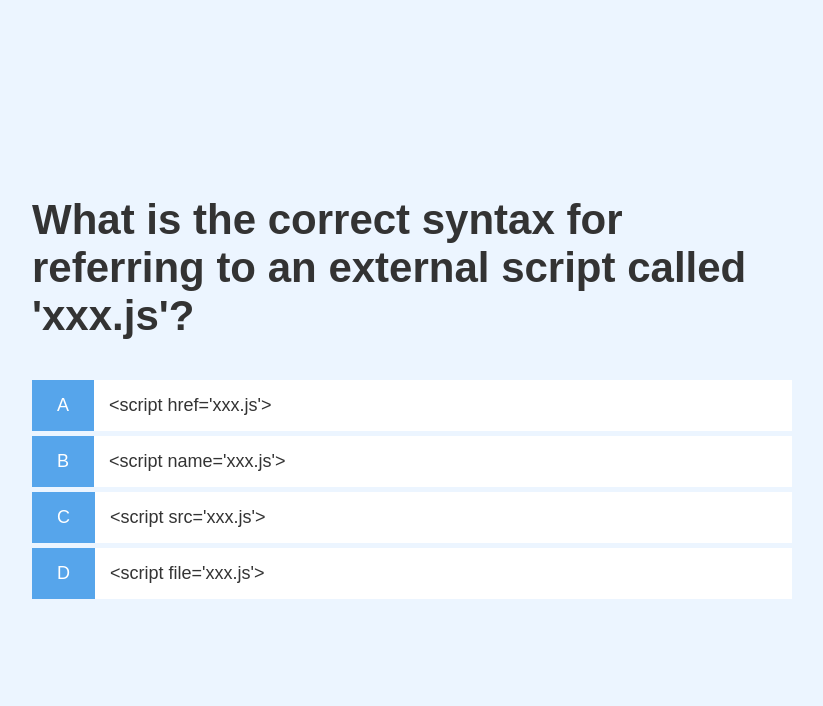
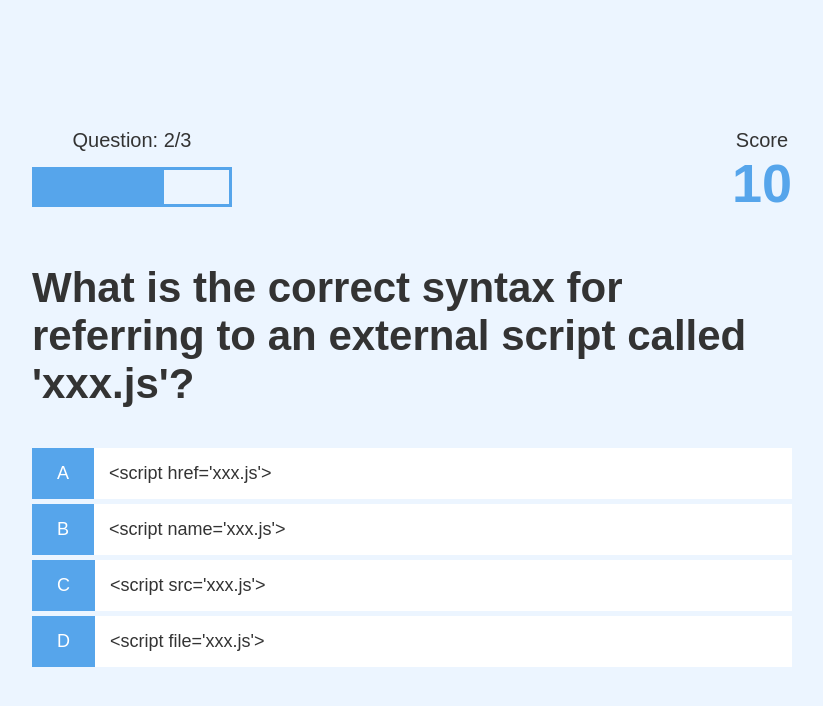
Before and after one commit to prathi736/quiz-app, a plain HTML site: page game.html in a window 1280 px wide. Both pictures are taken after a click on the element "<script>". Shown: the whole page, without its empty margins (228-1051 px from the left). Drawn offline with Linux system fonts and the light colour scheme.

Commit message:
modified files

```diff
--- a/game.css
+++ b/game.css
@@ -24,3 +24,40 @@
     padding: 1.5rem;
     width: 100%;
 }
+
+.correct {
+    background-color: #28a745;
+}
+
+.incorrect {
+    background-color: #dc3545;
+}
+
+/* HUD display */
+
+#hud {
+    display: flex;
+    justify-content: space-between;
+}
+
+.hud-prefix {
+    text-align: center;
+    font-size: 2rem;
+}
+
+.hud-main-text {
+    text-align: center;
+}
+
+#progressBar {
+    width: 20rem;
+    height: 4rem;
+    border: 0.3rem solid #56a5eb;
+    margin-top: 1.5rem;
+}
+
+#progressBarFull {
+    height: 3.4rem;
+    background-color: #56a5eb;
+    width: 0%;
+}
--- a/game.html
+++ b/game.html
@@ -10,6 +10,24 @@
 <body>
     <div class="container">
         <div id="game" class="justify-center flex-column">
+            <div id="hud">
+                <div id="hud-item">
+                    <p id="progressText" class="hud-prefix">
+                        Question
+                    </p>
+                    <div id="progressBar">
+                        <div id="progressBarFull"></div>
+                    </div>
+                </div>
+                <div id="hud-item">
+                    <p class="hud-prefix">
+                        Score
+                    </p>
+                    <h1 class="hud-main-text" id="score">
+                        0
+                    </h1>
+                </div>
+            </div>
             <h2 id="question">What is the answer to this question?</h2>
             <div class="choice-container">
                 <p class="choice-prefix">A</p>
--- a/game.js
+++ b/game.js
@@ -1,5 +1,8 @@
 const question = document.getElementById("question");
 const choices = Array.from(document.getElementsByClassName("choice-text"));
+const progressText = document.getElementById("progressText");
+const scoreText = document.getElementById("score");
+const progressBarFull = document.getElementById("progressBarFull");
 
 let currentQuestion = {};
 let acceptingAnswers = false;
@@ -43,7 +46,6 @@ startGame = () => {
     questionCounter = 0;
     score = 0;
     availableQuestions = [...questions];
-    console.log(availableQuestions);
     getNewQuestions();
 }
 
@@ -55,6 +57,12 @@ getNewQuestions = () => {
     }
 
     questionCounter++;
+    // Updating question number
+    progressText.innerText = `Question: ${questionCounter}/${MAX_QUESTIONS}`;
+
+    // Update the progress bar
+    progressBarFull.style.width = `${(questionCounter / MAX_QUESTIONS) *  100}%`;
+
     const questionIndex = Math.floor(Math.random() * availableQuestions.length);
     currentQuestion = availableQuestions[questionIndex];
     question.innerText = currentQuestion.question;
@@ -76,11 +84,32 @@ choices.forEach(choice => {
         acceptingAnswers = false;
         const selectedChoice = e.target;
         const selectedAnswer = selectedChoice.dataset["number"];
-        console.log(selectedAnswer);
-        getNewQuestions();
+
+        // const classToApply = "incorrect";
+        // if (selectedAnswer == currentQuestion.answer) {
+        //     classToApply = "correct";
+        // };
+
+        const classToApply = selectedAnswer == currentQuestion.answer ? "correct" : "incorrect";
+
+        if (classToApply === "correct") {
+            incrementScore(CORRECT_BONUS);
+        }
+
+        selectedChoice.parentElement.classList.add(classToApply);
+
+        setTimeout( () => {
+            selectedChoice.parentElement.classList.remove(classToApply);
+            getNewQuestions();
+        }, 1000);
+
     });
 });
 
 
+incrementScore = num => {
+    score += num;
+    scoreText.innerText = score;
+}
 
 startGame();
```
